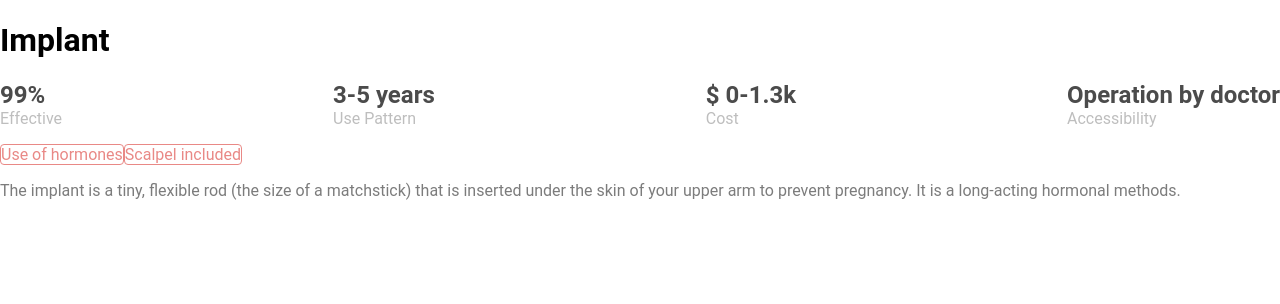
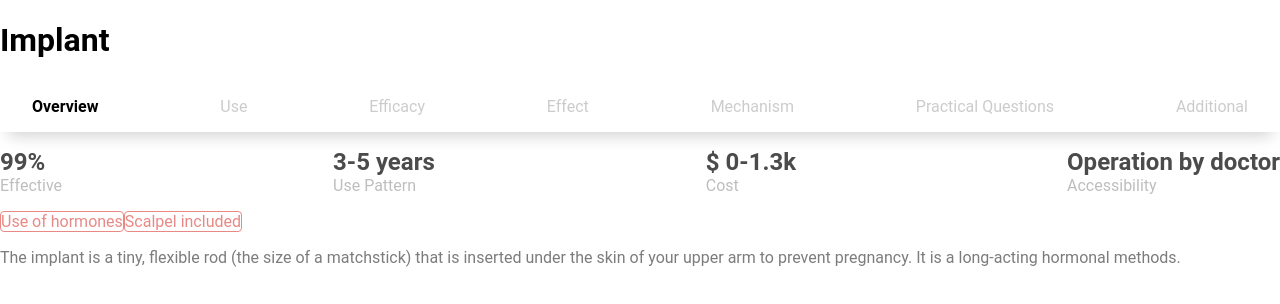
Before and after one commit to sandboxnu/knowyouroptions, a Next.js app in the folder frontend/: page /implant in a window 1280 px wide. Shown: the top 304 px of the page. Built offline with nearby package versions, Linux system fonts and the light colour scheme; a web font is replaced by a local one.

Commit message:
Contraceptive Tab Bar

```diff
--- /dev/null
+++ b/frontend/templates/TabBar.tsx
@@ -0,0 +1,48 @@
+import { ReactElement } from 'react';
+import styled from 'styled-components';
+
+const HighlightedTab = styled.div`
+  border-bottom: 0.25rem #5f034c;
+  font-weight: bold;
+  margin: 0 1rem;
+  white-space: nowrap;
+`;
+
+const Row = styled.div`
+  box-shadow: 0rem 0.75rem 1rem -0.5rem lightgrey;
+  display: flex;
+  flex-direction: row;
+  flex-wrap: nowrap;
+  justify-content: space-between;
+  overflow-y: hidden;
+  padding: 1rem;
+  wrap: no-wrap;
+`;
+
+const Tab = styled.div`
+  margin: 0 1rem;
+  opacity: 0.2;
+  white-space: nowrap;
+`;
+
+const TabBar = ({
+  tabs,
+  tabIndex,
+  setTabIndex,
+}: {
+  tabs: Array<string>;
+  tabIndex: number;
+  setTabIndex: Function;
+}): ReactElement => {
+  return (
+    <Row>
+      {tabs.map((tab: string, index: number) => {
+        const highlightedTab = <HighlightedTab>{tab}</HighlightedTab>;
+        const regularTab = <Tab onClick={() => setTabIndex(index)}>{tab}</Tab>;
+        return index === tabIndex ? highlightedTab : regularTab;
+      })}
+    </Row>
+  );
+};
+
+export default TabBar;
--- a/frontend/templates/contraceptives/index.tsx
+++ b/frontend/templates/contraceptives/index.tsx
@@ -1,15 +1,26 @@
-import React, { ReactElement } from 'react';
-import Overview, { OverviewProps } from './tabs/Overview'
+import React, { ReactElement, useState } from 'react';
+import Overview, { OverviewProps } from './tabs/Overview';
+import TabBar from '../TabBar';
 
 export declare interface ContraceptivesProps {
-  title: string,
-  overviewProps: OverviewProps,
-};
+  title: string;
+  overviewProps: OverviewProps;
+}
 
 const Contraceptives = ({
   title,
   overviewProps,
 }: ContraceptivesProps): ReactElement => {
+  const [tabIndex, setTabIndex] = useState(0);
+  const tabs = [
+    'Overview',
+    'Use',
+    'Efficacy',
+    'Effect',
+    'Mechanism',
+    'Practical Questions',
+    'Additional',
+  ];
   // states:
   // @ts-ignore
   return (
@@ -17,6 +28,7 @@ const Contraceptives = ({
       <div>
         <h1>{title}</h1>
       </div>
+      <TabBar tabs={tabs} tabIndex={tabIndex} setTabIndex={setTabIndex} />
       <div>
         <Overview {...overviewProps} />
       </div>
```
